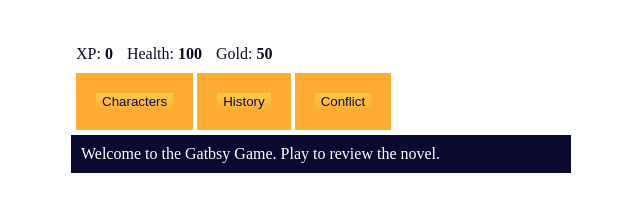
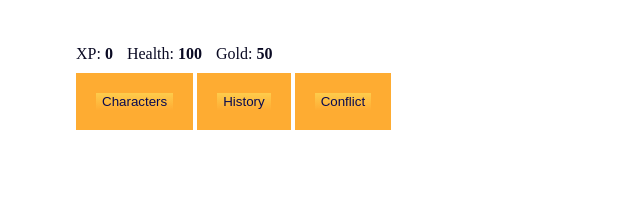
Before and after one commit to kwsmolin/monster-game, a plain HTML site: page index.html in a window 1280 px wide. Shown: the whole page, without its empty margins (319-959 px from the left). Drawn offline with Linux system fonts and the light colour scheme.

Commit message:
Update style.css

```diff
--- a/style.css
+++ b/style.css
@@ -3,7 +3,7 @@ body {
 }
 
 #text {
-  background-color: #0a0a30;
+  background-color: #jjjjjj;
   color: #ffffff;
   padding: 10px;
 }
```
